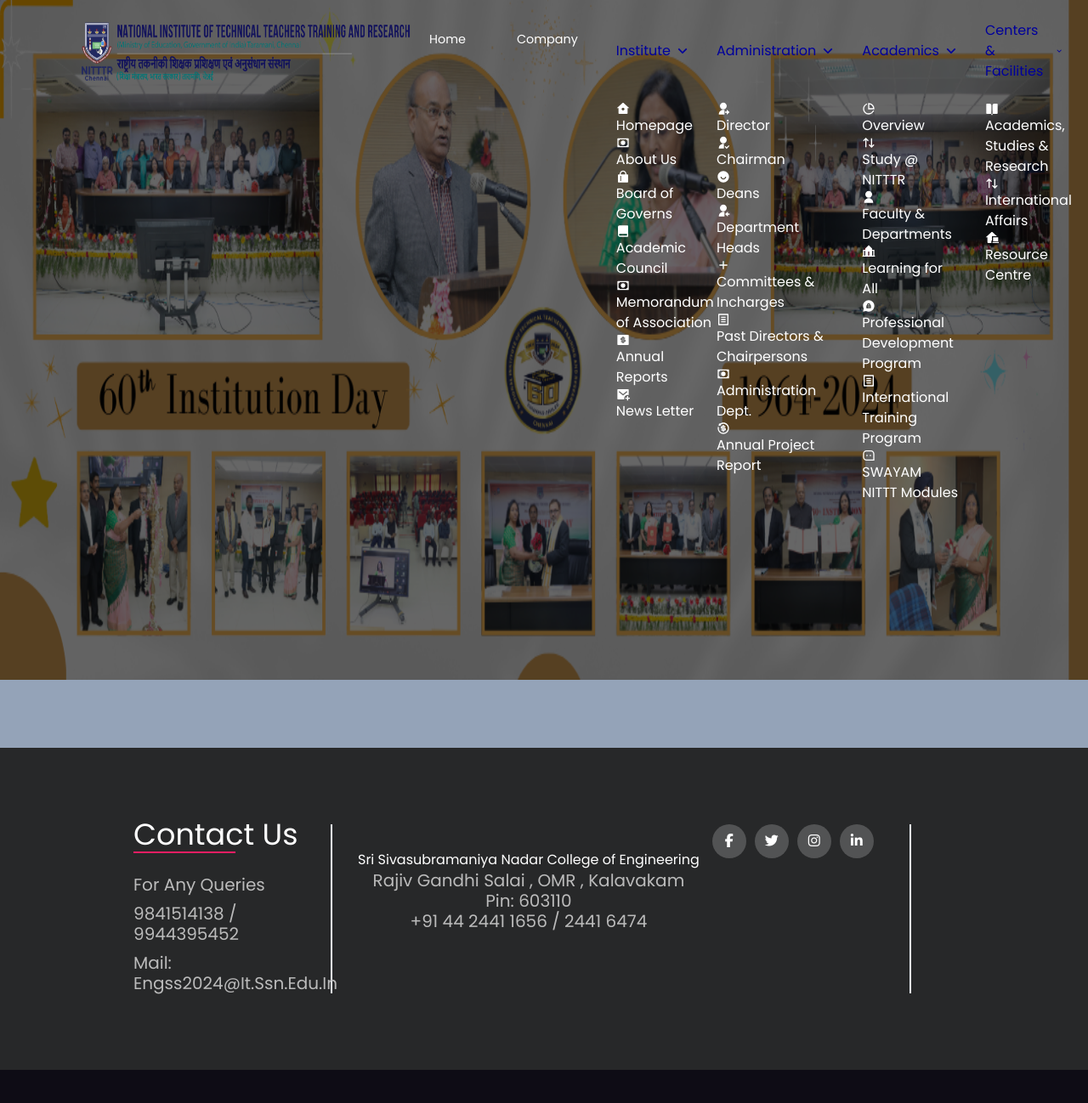
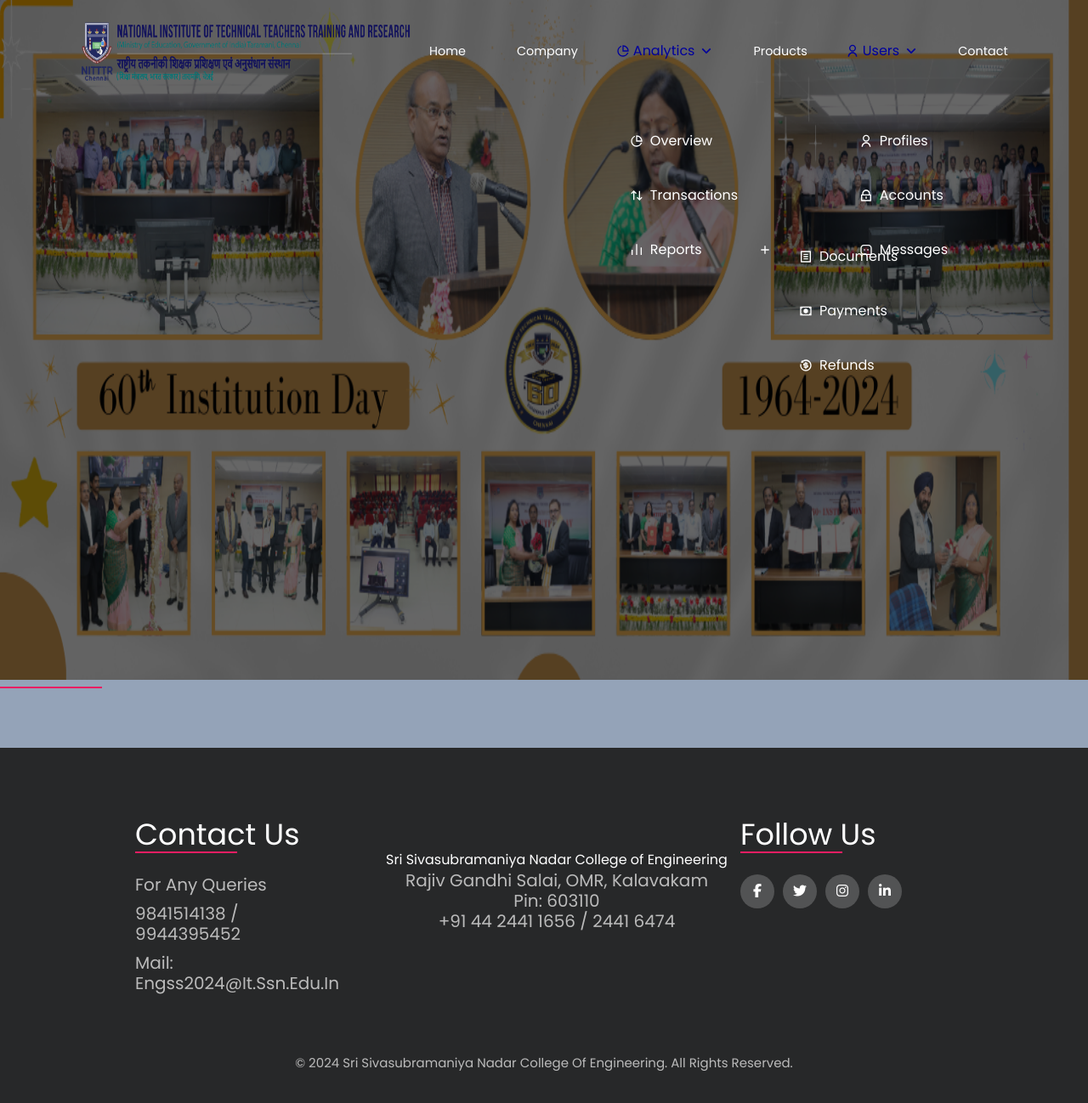
Before and after one commit to sangssss/Nitttr-website, a React (Vite) app in the folder frontend/: page / in a window 1280 px wide. Shown: the top 1298 px of the page at 85% size. Before the commit the page ends 1259 px from the top, so only its background shows below. Built offline with nearby package versions, Linux system fonts and the light colour scheme; a web font is replaced by a local one.

Commit message:
New navbar template

```diff
--- a/frontend/src/Home/Footer/Footer.css
+++ b/frontend/src/Home/Footer/Footer.css
@@ -1,30 +1,29 @@
-.footercontainer{
+.footercontainer {
     max-width: 1170px;
-	margin:auto;
+    margin: auto;
 }
-.row{
+.row {
     display: flex;
     flex-wrap: wrap;
+    justify-content: space-between;
 }
-ul{
+ul {
     list-style: none;
 }
-.footer{
-    display:flex;
+.footer {
+    display: flex;
     flex-direction: column;
-	/* background-color: rgb(32, 32, 150); */
-	background-color:#272829;
+    background-color: #272829;
     padding: 70px 0;
-    margin-top:80px;
+    margin-top: 80px;
 }
-.footer-col{
-   width: 25%;
+.footer-col {
+    flex: 1;
     padding: 0 15px;
-   padding-right:20px;
-   border-right: 2px solid aliceblue; /* Specify the border properties */
+    padding-right: 20px;
     margin: 20px 0;
 }
-.footer-col h2{
+.footer-col h2 {
     font-size: 35px;
     color: #ffffff;
     text-transform: capitalize;
@@ -32,112 +31,100 @@
     font-weight: 500;
     position: relative;
 }
-.footer-col h2::before{
+.footer-col h2::before {
     content: '';
     position: absolute;
-	left:0;
+    left: 0;
     bottom: -10px;
     background-color: #e91e63;
     height: 2px;
     box-sizing: border-box;
     width: 120px;
 }
-.footer-col ul li:not(:last-child){
+.footer-col ul li:not(:last-child) {
     margin-bottom: 10px;
 }
 .footer-col ul li p {
     font-size: 20px;
     text-transform: capitalize;
-	color: #ffffff;
+    color: #bbbbbb;
     text-decoration: none;
     font-weight: 300;
-	color: #bbbbbb;
     display: block;
     transition: all 0.3s ease;
 }
-.footer-col ul li p:hover{
+.footer-col ul li p:hover {
     color: #ffffff;
     padding-left: 8px;
 }
 
 /*responsive*/
-@media(max-width: 767px){
-  .footer-col{
+@media(max-width: 767px) {
+    .footer-col {
         width: 50%;
         margin-bottom: 30px;
     }
 }
-@media(max-width: 574px){
-  .footer-col{
+@media(max-width: 574px) {
+    .footer-col {
         width: 100%;
     }
 }
-.footerhead{
+.footerhead {
     text-align: center;
     align-items: center;
-    padding-top:50px;
-    padding-left:30px;
+    padding-top: 50px;
+    padding-left: 30px;
 }
-
-
-
-.footerhead  h3 {
+.footerhead h3 {
     font-size: 20px;
     text-transform: capitalize;
-	color: #ffffff;
+    color: #bbbbbb;
     text-decoration: none;
     font-weight: 300;
-	color: #bbbbbb;
     display: block;
     transition: all 0.3s ease;
 }
-.footerhead h3:hover{
+.footerhead h3:hover {
     color: #ffffff;
     padding-left: 8px;
 }
-
-.footerbtm{
-    padding-top:50px;
-    display:flex;
+.footerbtm {
+    padding-top: 50px;
+    display: flex;
     flex-direction: column;
-
-    align-items:center;
-    text-align:center;
+    align-items: center;
+    text-align: center;
     font-size: 15px;
     text-transform: capitalize;
-	color: #ffffff;
-	text-decoration: none;
-	font-weight: 300;
     color: #bbbbbb;
 }
-.footerbtm h4{
+.footerbtm h4 {
     align-items: center;
 }
-.footerbtm ::before{
+.footerbtm::before {
     content: '';
     position: absolute;
-	left:0;
+    left: 0;
     bottom: -10px;
     background-color: #e91e63;
     height: 2px;
     box-sizing: border-box;
     width: 120px;
 }
-
-
-.footer-col .social-links a{
+.footer-col .social-links a {
     display: inline-block;
     height: 40px;
     width: 40px;
-	background-color: rgba(255,255,255,0.2);
-	margin:0 10px 10px 0;
+    background-color: rgba(255, 255, 255, 0.2);
+    margin: 0 10px 10px 0;
     text-align: center;
     line-height: 40px;
     border-radius: 50%;
     color: #ffffff;
     transition: all 0.5s ease;
 }
-  .footer-col .social-links a:hover{
+.footer-col .social-links a:hover {
     color: #24262b;
     background-color: #ffffff;
 }
--- a/frontend/src/Home/Footer/Footer.jsx
+++ b/frontend/src/Home/Footer/Footer.jsx
@@ -1,54 +1,44 @@
-import React from 'react'
-import './Footer.css'
+import React from 'react';
+import './Footer.css';
 import '@fortawesome/fontawesome-free/css/all.min.css';
 
 function Footer() {
   return (
-
-      <footer class="footer">
-  	 <div class="footercontainer">
-  	 	<div class="row">
-  	 		<div class="footer-col">
+    <footer className="footer">
+      <div className="footercontainer">
+        <div className="row">
+          <div className="footer-col">
             <h2>Contact Us</h2>
             <ul>
               <li><p>For any queries</p></li>
               <li><p>9841514138 / 9944395452</p></li>
               <li><p>Mail: engss2024@it.ssn.edu.in</p></li>
-
             </ul>
           </div>
 
-  	 		<div class="footerhead">
-  	 			{/* <h4>follow us</h4>
-  	 			<div class="social-links">
-  	 				<a href="#"><i class="fab fa-facebook-f"></i></a>
-  	 				<a href="#"><i class="fab fa-twitter"></i></a>
-  	 				<a href="#"><i class="fab fa-instagram"></i></a>
-  	 				<a href="#"><i class="fab fa-linkedin-in"></i></a>
-  	 			</div> */}
+          <div className="footerhead">
             <h1>Sri Sivasubramaniya Nadar College of Engineering</h1>
-                <h3>Rajiv Gandhi Salai , OMR , Kalavakam</h3>
+            <h3>Rajiv Gandhi Salai, OMR, Kalavakam</h3>
             <h3>Pin: 603110</h3>
             <h3>+91 44 2441 1656 / 2441 6474</h3>
           </div>
-			   <div class="footer-col">
-			   <div class='social-links'>
-			   <a href="#"><i class="fab fa-facebook-f"></i></a>
-            <a href="#"><i class="fab fa-twitter"></i></a>
-            <a href="#"><i class="fab fa-instagram"></i></a>
-            <a href="#"><i class="fab fa-linkedin-in"></i></a>
+
+          <div className="footer-col">
+            <h2>Follow Us</h2>
+            <div className="social-links">
+              <a href="#"><i className="fab fa-facebook-f"></i></a>
+              <a href="#"><i className="fab fa-twitter"></i></a>
+              <a href="#"><i className="fab fa-instagram"></i></a>
+              <a href="#"><i className="fab fa-linkedin-in"></i></a>
+            </div>
           </div>
         </div>
         <div className="footerbtm">
-
-
-            </div>
+          <h4>&copy; 2024 Sri Sivasubramaniya Nadar College of Engineering. All rights reserved.</h4>
         </div>
       </div>
     </footer>
-
-
-  )
+  );
 }
 
-export default Footer
+export default Footer;
--- /dev/null
+++ b/frontend/src/Home/NavBar/Dropdown.jsx
@@ -0,0 +1,51 @@
+import React, { useState } from 'react';
+import { RiArrowDownSLine, RiAddLine } from 'react-icons/ri';
+// import './Dropdown.css';
+
+const Dropdown = ({ title, icon, children }) => {
+  const [dropdownOpen, setDropdownOpen] = useState(false);
+
+  const toggleDropdown = () => {
+    setDropdownOpen(!dropdownOpen);
+  };
+
+  return (
+    <div className="dropdown__item">
+      <div className="nav__link" onClick={toggleDropdown}>
+        {icon} {title} <RiArrowDownSLine className={`dropdown__arrow ${dropdownOpen ? 'rotate' : ''}`} />
+      </div>
+      <ul className={`dropdown__menu ${dropdownOpen ? 'show' : ''}`}>
+        {children}
+      </ul>
+    </div>
+  );
+};
+
+const DropdownItem = ({ title, icon }) => (
+  <li>
+    <a href="#" className="dropdown__link">
+      {icon} {title}
+    </a>
+  </li>
+);
+
+const DropdownSubItem = ({ title, icon, children }) => {
+  const [submenuOpen, setSubmenuOpen] = useState(false);
+
+  const toggleSubmenu = () => {
+    setSubmenuOpen(!submenuOpen);
+  };
+
+  return (
+    <li className="dropdown__subitem">
+      <div className="dropdown__link" onClick={toggleSubmenu}>
+        {icon} {title} <RiAddLine className={`dropdown__add ${submenuOpen ? 'rotate' : ''}`} />
+      </div>
+      <ul className={`dropdown__submenu ${submenuOpen ? 'show' : ''}`}>
+        {children}
+      </ul>
+    </li>
+  );
+};
+
+export { Dropdown, DropdownItem, DropdownSubItem };
--- a/frontend/src/Home/NavBar/NavBar.jsx
+++ b/frontend/src/Home/NavBar/NavBar.jsx
@@ -1,103 +1,155 @@
+// import React, { useState } from 'react';
+// import './NavBar.css';
+// import { RiMenuLine, RiCloseLine, RiArrowDownSLine, RiPieChartLine, RiArrowUpDownLine, RiBarChartLine, RiAddLine, RiFileListLine, RiCashLine, RiRefund2Line, RiUserLine, RiLockLine, RiMessage3Line, RiHome7Fill, RiGitRepositoryPrivateFill, RiBookFill, RiMoneyDollarBoxFill, RiMailAddFill, RiUserShared2Line, RiUserFollowFill, RiUserSmileFill, RiUserReceived2Fill, RiUserShared2Fill, RiUserFill, RiSchoolFill, RiChatPrivateFill, RiProjector2Fill, RiHomeOfficeFill, RiBookMarkedFill, RiBookOpenFill } from 'react-icons/ri';
+
+// const Navbar = () => {
+//   const [menuOpen, setMenuOpen] = useState(false);
+//   const [dropdownOpen, setDropdownOpen] = useState({
+//     institute: false,
+//     administration: false,
+//     academics: false,
+//     centers: false,
+//     connect: false
+//   });
+
+//   const toggleMenu = () => {
+//     setMenuOpen(!menuOpen);
+//   };
+
+//   const toggleDropdown = (name) => {
+//     setDropdownOpen((prevState) => ({ ...prevState, [name]: !prevState[name] }));
+//   };
+
+//   return (
+//     <header className="header">
+//       <img src='/images/chennaiLogo.png' style={{ width: "400px", height: "80px" }}></img>
+//       <nav className="header__nav">
+//         <div className="anchors">
+
+
+//           <div className={`dropdown__item ${dropdownOpen.institute ? 'active' : ''}`} onClick={() => toggleDropdown('institute')}>
+//             <div className="nav__link">
+//               Institute <RiArrowDownSLine className={`dropdown__arrow ${dropdownOpen.institute ? 'rotate' : ''}`} />
+//             </div>
+//             <ul className={`dropdown__menu ${dropdownOpen.institute ? 'show' : ''}`}>
+//               <li><a href="#"><RiHome7Fill /> Homepage</a></li>
+//               <li><a href="#"><RiCashLine /> About Us</a></li>
+//               <li><a href="#"><RiGitRepositoryPrivateFill /> Board of Governs</a></li>
+//               <li><a href="#"><RiBookFill /> Academic Council</a></li>
+//               <li><a href="#"><RiCashLine /> Memorandum of Association</a></li>
+//               <li><a href="#"><RiMoneyDollarBoxFill /> Annual Reports</a></li>
+//               <li><a href="#"><RiMailAddFill /> News Letter</a></li>
+//             </ul>
+//           </div>
+
+//           <div className={`dropdown__item ${dropdownOpen.administration ? 'active' : ''}`} onClick={() => toggleDropdown('administration')}>
+//             <div className="nav__link">
+//               Administration <RiArrowDownSLine className={`dropdown__arrow ${dropdownOpen.administration ? 'rotate' : ''}`} />
+//             </div>
+//             <ul className={`dropdown__menu ${dropdownOpen.administration ? 'show' : ''}`}>
+//               <li><a href="#"><RiUserShared2Fill /> Director</a></li>
+//               <li><a href="#"><RiUserFollowFill /> Chairman</a></li>
+//               <li><a href="#"><RiUserSmileFill /> Deans</a></li>
+//               <li><a href="#"><RiUserReceived2Fill/> Department Heads</a></li>
+//               <li><a href="#"><RiAddLine /> Committees & Incharges</a></li>
+//               <li><a href="#"><RiFileListLine /> Past Directors & Chairpersons</a></li>
+//               <li><a href="#"><RiCashLine /> Administration Dept.</a></li>
+//               <li><a href="#"><RiRefund2Line /> Annual Project Report</a></li>
+//             </ul>
+//           </div>
+
+//           <div className={`dropdown__item ${dropdownOpen.academics ? 'active' : ''}`} onClick={() => toggleDropdown('academics')}>
+//             <div className="nav__link">
+//               Academics <RiArrowDownSLine className={`dropdown__arrow ${dropdownOpen.academics ? 'rotate' : ''}`} />
+//             </div>
+//             <ul className={`dropdown__menu ${dropdownOpen.academics ? 'show' : ''}`}>
+//               <li><a href="#"><RiPieChartLine /> Overview</a></li>
+//               <li><a href="#"><RiArrowUpDownLine /> Study @ NITTTR</a></li>
+//               <li><a href="#"><RiUserFill /> Faculty & Departments</a></li>
+//               <li><a href="#"><RiSchoolFill /> Learning for All</a></li>
+//               <li><a href="#"><RiChatPrivateFill /> Professional Development Program</a></li>
+//               <li><a href="#"><RiFileListLine /> International Training Program</a></li>
+//               <li><a href="#"><RiMessage3Line /> SWAYAM NITTT Modules</a></li>
+//             </ul>
+//           </div>
+
+//           <div className={`dropdown__item ${dropdownOpen.centers ? 'active' : ''}`} onClick={() => toggleDropdown('centers')}>
+//             <div className="nav__link">
+//               Centers & Facilities <RiArrowDownSLine className={`dropdown__arrow ${dropdownOpen.centers ? 'rotate' : ''}`} />
+//             </div>
+//             <ul className={`dropdown__menu ${dropdownOpen.centers ? 'show' : ''}`}>
+//               <li><a href="#"><RiBookOpenFill /> Academics, Studies & Research</a></li>
+//               <li><a href="#"><RiArrowUpDownLine /> International Affairs</a></li>
+//               <li><a href="#"><RiHomeOfficeFill /> Resource Centre</a></li>
+//             </ul>
+//           </div>
+
+//           <div className={`dropdown__item ${dropdownOpen.connect ? 'active' : ''}`} onClick={() => toggleDropdown('connect')}>
+//             <div className="nav__link">
+//               Connect <RiArrowDownSLine className={`dropdown__arrow ${dropdownOpen.connect ? 'rotate' : ''}`} />
+//             </div>
+//             <ul className={`dropdown__menu ${dropdownOpen.connect ? 'show' : ''}`}>
+//               <li><a href="#"><RiUserFill/> Alumni</a></li>
+//               <li><a href="#"><RiUserLine /> Students</a></li>
+//               <li><a href="#"><RiProjector2Fill /> Projects & Awards</a></li>
+//             </ul>
+//           </div>
+
+//           <a href="#">Contact Us</a>
+
+//         </div>
+
+//         <div className="nav__toggle" id="nav-toggle" onClick={toggleMenu}>
+//           <RiMenuLine className={`nav__burger ${menuOpen ? 'show-icon' : ''}`} />
+//           <RiCloseLine className={`nav__close ${menuOpen ? 'show-icon' : ''}`} />
+//         </div>
+//       </nav>
+//     </header>
+//   );
+// };
+
+// export default Navbar;
+
+
 import React, { useState } from 'react';
 import './NavBar.css';
-import { RiMenuLine, RiCloseLine, RiArrowDownSLine, RiPieChartLine, RiArrowUpDownLine, RiBarChartLine, RiAddLine, RiFileListLine, RiCashLine, RiRefund2Line, RiUserLine, RiLockLine, RiMessage3Line, RiHome7Fill, RiGitRepositoryPrivateFill, RiBookFill, RiMoneyDollarBoxFill, RiMailAddFill, RiUserShared2Line, RiUserFollowFill, RiUserSmileFill, RiUserReceived2Fill, RiUserShared2Fill, RiUserFill, RiSchoolFill, RiChatPrivateFill, RiProjector2Fill, RiHomeOfficeFill, RiBookMarkedFill, RiBookOpenFill } from 'react-icons/ri';
+import { Dropdown, DropdownItem, DropdownSubItem } from './Dropdown';
+import { RiMenuLine, RiCloseLine, RiPieChartLine, RiArrowUpDownLine, RiBarChartLine, RiFileListLine, RiCashLine, RiRefund2Line, RiUserLine, RiLockLine, RiMessage3Line } from 'react-icons/ri';
 
 const Navbar = () => {
   const [menuOpen, setMenuOpen] = useState(false);
-  const [dropdownOpen, setDropdownOpen] = useState({
-    institute: false,
-    administration: false,
-    academics: false,
-    centers: false,
-    connect: false
-  });
 
   const toggleMenu = () => {
     setMenuOpen(!menuOpen);
   };
 
-  const toggleDropdown = (name) => {
-    setDropdownOpen((prevState) => ({ ...prevState, [name]: !prevState[name] }));
-  };
-
   return (
     <header className="header">
-      <img src='/images/chennaiLogo.png' style={{ width: "400px", height: "80px" }}></img>
+      <img src='/images/chennaiLogo.png' style={{ width: "400px", height: "80px" }} alt="Chennai Logo" />
       <nav className="header__nav">
         <div className="anchors">
           <a href="#">Home</a>
           <a href="#">Company</a>
 
-          <div className={`dropdown__item ${dropdownOpen.institute ? 'active' : ''}`} onClick={() => toggleDropdown('institute')}>
-            <div className="nav__link">
-              Institute <RiArrowDownSLine className={`dropdown__arrow ${dropdownOpen.institute ? 'rotate' : ''}`} />
-            </div>
-            <ul className={`dropdown__menu ${dropdownOpen.institute ? 'show' : ''}`}>
-              <li><a href="#"><RiHome7Fill /> Homepage</a></li>
-              <li><a href="#"><RiCashLine /> About Us</a></li>
-              <li><a href="#"><RiGitRepositoryPrivateFill /> Board of Governs</a></li>
-              <li><a href="#"><RiBookFill /> Academic Council</a></li>
-              <li><a href="#"><RiCashLine /> Memorandum of Association</a></li>
-              <li><a href="#"><RiMoneyDollarBoxFill /> Annual Reports</a></li>
-              <li><a href="#"><RiMailAddFill /> News Letter</a></li>
-            </ul>
-          </div>
+          <Dropdown title="Analytics" icon={<RiPieChartLine />}>
+            <DropdownItem title="Overview" icon={<RiPieChartLine />} />
+            <DropdownItem title="Transactions" icon={<RiArrowUpDownLine />} />
+            <DropdownSubItem title="Reports" icon={<RiBarChartLine />}>
+              <DropdownItem title="Documents" icon={<RiFileListLine />} />
+              <DropdownItem title="Payments" icon={<RiCashLine />} />
+              <DropdownItem title="Refunds" icon={<RiRefund2Line />} />
+            </DropdownSubItem>
+          </Dropdown>
 
-          <div className={`dropdown__item ${dropdownOpen.administration ? 'active' : ''}`} onClick={() => toggleDropdown('administration')}>
-            <div className="nav__link">
-              Administration <RiArrowDownSLine className={`dropdown__arrow ${dropdownOpen.administration ? 'rotate' : ''}`} />
-            </div>
-            <ul className={`dropdown__menu ${dropdownOpen.administration ? 'show' : ''}`}>
-              <li><a href="#"><RiUserShared2Fill /> Director</a></li>
-              <li><a href="#"><RiUserFollowFill /> Chairman</a></li>
-              <li><a href="#"><RiUserSmileFill /> Deans</a></li>
-              <li><a href="#"><RiUserReceived2Fill/> Department Heads</a></li>
-              <li><a href="#"><RiAddLine /> Committees & Incharges</a></li>
-              <li><a href="#"><RiFileListLine /> Past Directors & Chairpersons</a></li>
-              <li><a href="#"><RiCashLine /> Administration Dept.</a></li>
-              <li><a href="#"><RiRefund2Line /> Annual Project Report</a></li>
-            </ul>
-          </div>
+          <a href="#">Products</a>
 
-          <div className={`dropdown__item ${dropdownOpen.academics ? 'active' : ''}`} onClick={() => toggleDropdown('academics')}>
-            <div className="nav__link">
-              Academics <RiArrowDownSLine className={`dropdown__arrow ${dropdownOpen.academics ? 'rotate' : ''}`} />
-            </div>
-            <ul className={`dropdown__menu ${dropdownOpen.academics ? 'show' : ''}`}>
-              <li><a href="#"><RiPieChartLine /> Overview</a></li>
-              <li><a href="#"><RiArrowUpDownLine /> Study @ NITTTR</a></li>
-              <li><a href="#"><RiUserFill /> Faculty & Departments</a></li>
-              <li><a href="#"><RiSchoolFill /> Learning for All</a></li>
-              <li><a href="#"><RiChatPrivateFill /> Professional Development Program</a></li>
-              <li><a href="#"><RiFileListLine /> International Training Program</a></li>
-              <li><a href="#"><RiMessage3Line /> SWAYAM NITTT Modules</a></li>
-            </ul>
-          </div>
+          <Dropdown title="Users" icon={<RiUserLine />}>
+            <DropdownItem title="Profiles" icon={<RiUserLine />} />
+            <DropdownItem title="Accounts" icon={<RiLockLine />} />
+            <DropdownItem title="Messages" icon={<RiMessage3Line />} />
+          </Dropdown>
 
-          <div className={`dropdown__item ${dropdownOpen.centers ? 'active' : ''}`} onClick={() => toggleDropdown('centers')}>
-            <div className="nav__link">
-              Centers & Facilities <RiArrowDownSLine className={`dropdown__arrow ${dropdownOpen.centers ? 'rotate' : ''}`} />
-            </div>
-            <ul className={`dropdown__menu ${dropdownOpen.centers ? 'show' : ''}`}>
-              <li><a href="#"><RiBookOpenFill /> Academics, Studies & Research</a></li>
-              <li><a href="#"><RiArrowUpDownLine /> International Affairs</a></li>
-              <li><a href="#"><RiHomeOfficeFill /> Resource Centre</a></li>
-            </ul>
-          </div>
-
-          <div className={`dropdown__item ${dropdownOpen.connect ? 'active' : ''}`} onClick={() => toggleDropdown('connect')}>
-            <div className="nav__link">
-              Connect <RiArrowDownSLine className={`dropdown__arrow ${dropdownOpen.connect ? 'rotate' : ''}`} />
-            </div>
-            <ul className={`dropdown__menu ${dropdownOpen.connect ? 'show' : ''}`}>
-              <li><a href="#"><RiUserFill/> Alumni</a></li>
-              <li><a href="#"><RiUserLine /> Students</a></li>
-              <li><a href="#"><RiProjector2Fill /> Projects & Awards</a></li>
-            </ul>
-          </div>
-
-          <a href="#">Contact Us</a>
-
+          <a href="#">Contact</a>
         </div>
 
         <div className="nav__toggle" id="nav-toggle" onClick={toggleMenu}>
```
Lines whose indentation alone changed are shown as unchanged.
